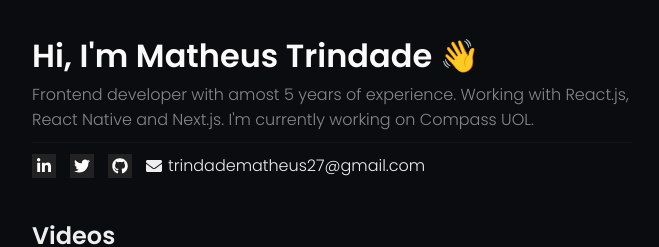
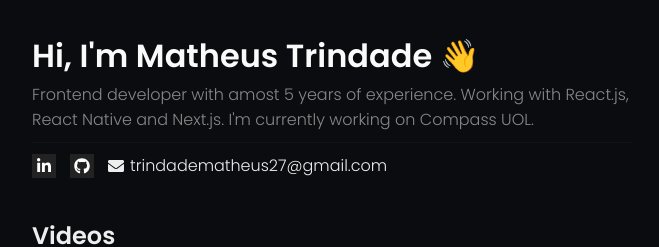
Before and after one commit to trindadematheus/trindadematheus, a Next.js app: page / in a window 1280 px wide. Shown: the top 247 px of the page, without its empty margins (308-967 px from the left). Built offline with nearby package versions, Linux system fonts and the light colour scheme.

Commit message:
Update index.tsx

```diff
--- a/src/containers/Home/index.tsx
+++ b/src/containers/Home/index.tsx
@@ -27,15 +27,6 @@
                   target="_blank"
                 >
                   <FaLinkedinIn />
-                </a>
-              </li>
-              <li>
-                <a
-                  className="icon"
-                  href="https://twitter.com/trindadematheux"
-                  target="_blank"
-                >
-                  <FaTwitter />
                 </a>
               </li>
               <li>
```
